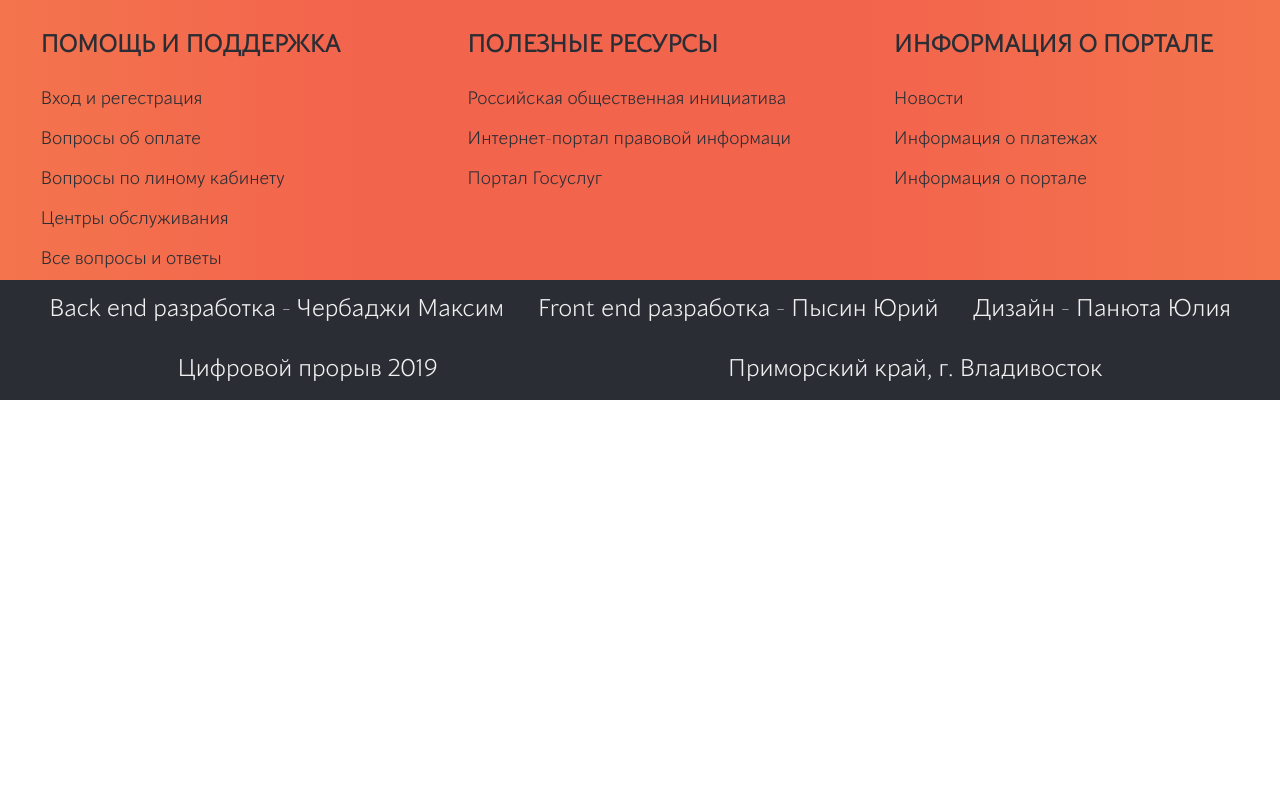
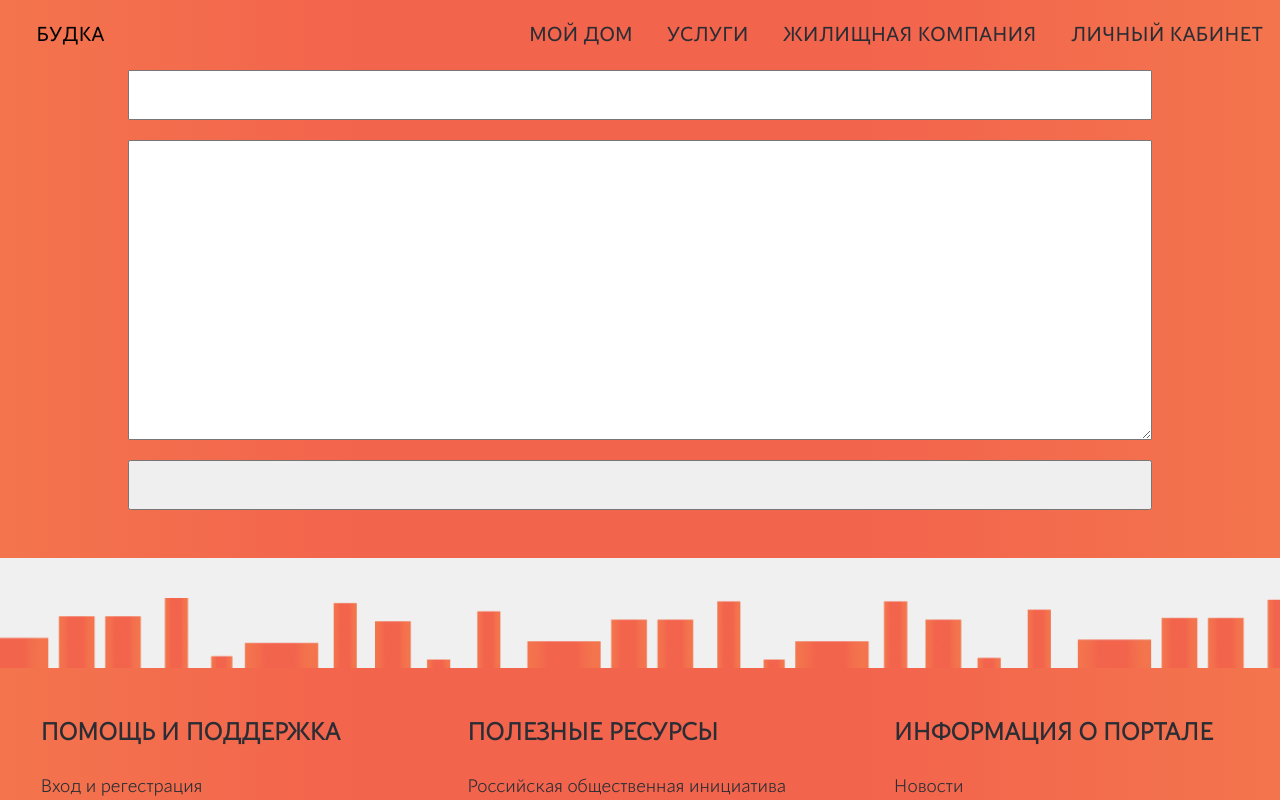
Before and after one commit to Code7unner/hackaton-dp, a Vue app in the folder client/: page /creatediscussion in a window 1280 px wide. Shown: the top 800 px of the page. Built offline with nearby package versions, Linux system fonts and the light colour scheme.

Commit message:
Add new page 'Create Discussion'

```diff
--- a/client/src/components/NavBar.vue
+++ b/client/src/components/NavBar.vue
@@ -5,7 +5,7 @@
         <router-link to="/" class="nav-item">Мой дом</router-link>
         <router-link to="/eventdiscussions" class="nav-item">Услуги</router-link>
         <router-link to="/discussion" class="nav-item">Жилищная компания</router-link>
-        <router-link to="/" class="nav-item">Личный кабинет</router-link>
+        <router-link to="/creatediscussion" class="nav-item">Личный кабинет</router-link>
       </div>
   </div>
 </template>
--- a/client/src/router.js
+++ b/client/src/router.js
@@ -4,6 +4,7 @@ import MainPage from './views/MainPage.vue'
 import CurrentEventPage from './views/CurrentEventPage.vue'
 import EventDiscussions from './views/EventDiscussions.vue'
 import Discussion from './views/Discussion.vue'
+import CreateDiscussion from './views/CreateDiscussion.vue'
 
 Vue.use(Router)
 
@@ -31,6 +32,11 @@ export default new Router({
       path: '/discussion',
       name: 'discassion',
       component: Discussion
+    },
+    {
+      path: '/creatediscussion',
+      name: 'creatediscussion',
+      component: CreateDiscussion
     }
   ]
 })
--- /dev/null
+++ b/client/src/views/CreateDiscussion.vue
@@ -0,0 +1,40 @@
+<template>
+<div class="">
+  <div id="create-discussion">
+    <input type="text">
+    <textarea name="" id="" cols="30" rows="10"></textarea>
+    <input type="button" value="">
+  </div>
+  <div class="white-space"></div>
+
+</div>
+</template>
+
+<script>
+export default {
+
+}
+</script>
+
+<style lang="scss">
+@import '../assets/variables';
+
+#create-discussion {
+  display: grid;
+  grid-template-columns: 80%;
+  grid-template-rows: 50px 300px 50px;
+  background: $background-color;
+  row-gap: 20px;
+  justify-content: center;
+  padding-bottom: 3em;
+
+}
+.white-space {
+  display: block;
+  background-color: $julias-white;
+  height: 200px;
+  width: 100vw;
+}
+
+
+</style>
```
Also changed, not shown: 2 other files (tests, documents, lock files or other folders).
